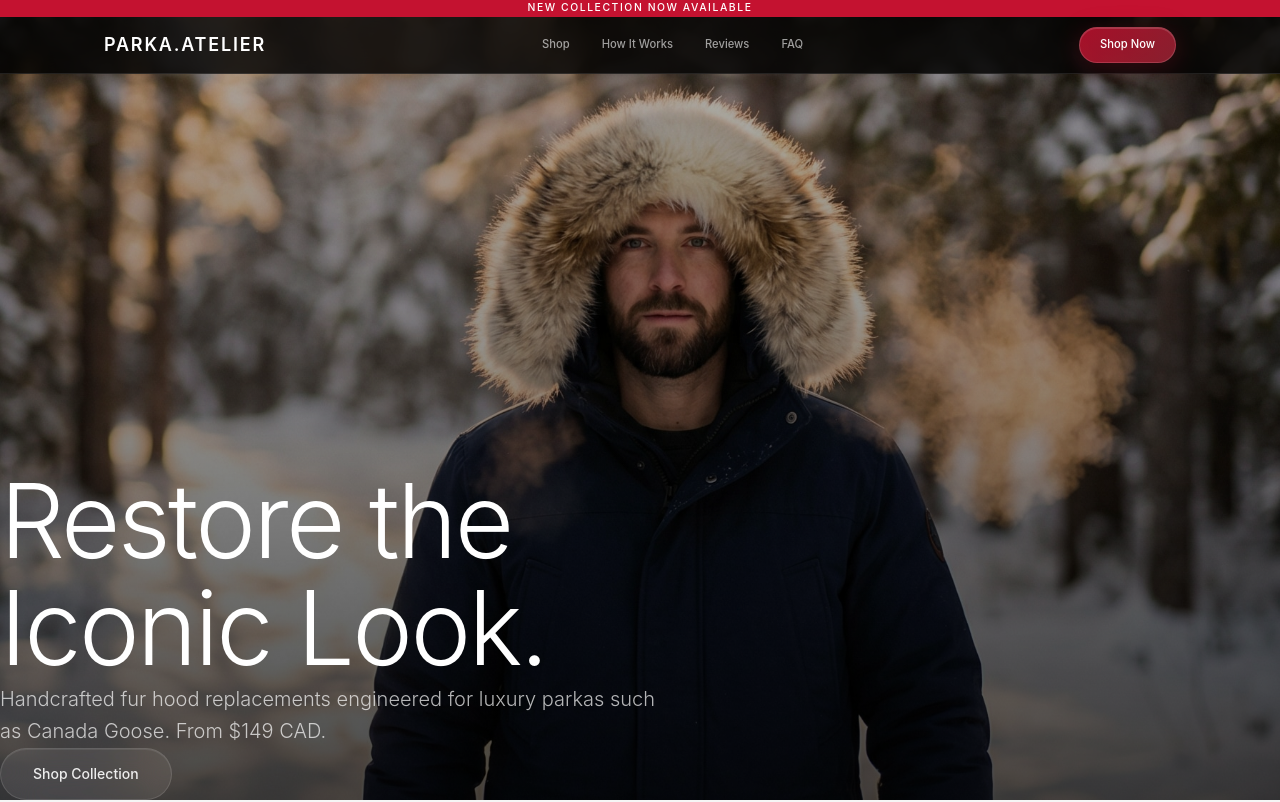
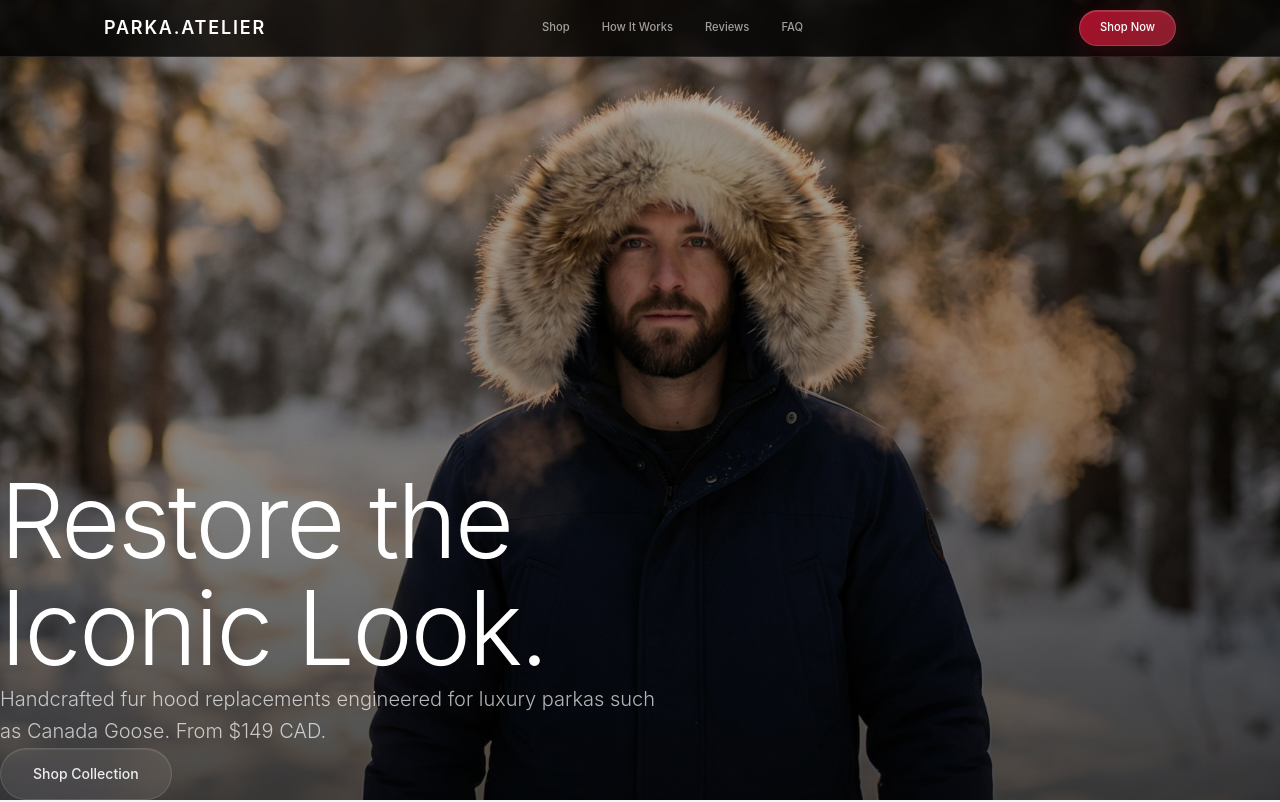
Before and after one commit to caffeineGMT/Parka.Atelier, a Next.js app: page / in a window 1280 px wide. Shown: the top 802 px of the page. Built offline with nearby package versions, Linux system fonts and the light colour scheme.

Commit message:
remove: red announcement banner from nav

```diff
--- a/src/components/Nav.tsx
+++ b/src/components/Nav.tsx
@@ -8,13 +8,6 @@ export default function Nav() {
 
   return (
     <header className="fixed top-0 left-0 right-0 z-50">
-      {/* Announcement bar */}
-      <div className="bg-[var(--color-red)] text-white text-center py-2.5 px-4">
-        <p className="text-[0.65rem] font-medium tracking-[0.15em] uppercase">
-          New Collection Now Available
-        </p>
-      </div>
-
       <nav className="bg-black/80 backdrop-blur-xl border-b border-white/10 text-white">
         <div className="container-main flex items-center justify-between h-14">
           <Link href="/" className="font-display text-lg font-semibold tracking-[0.1em] uppercase">
```
